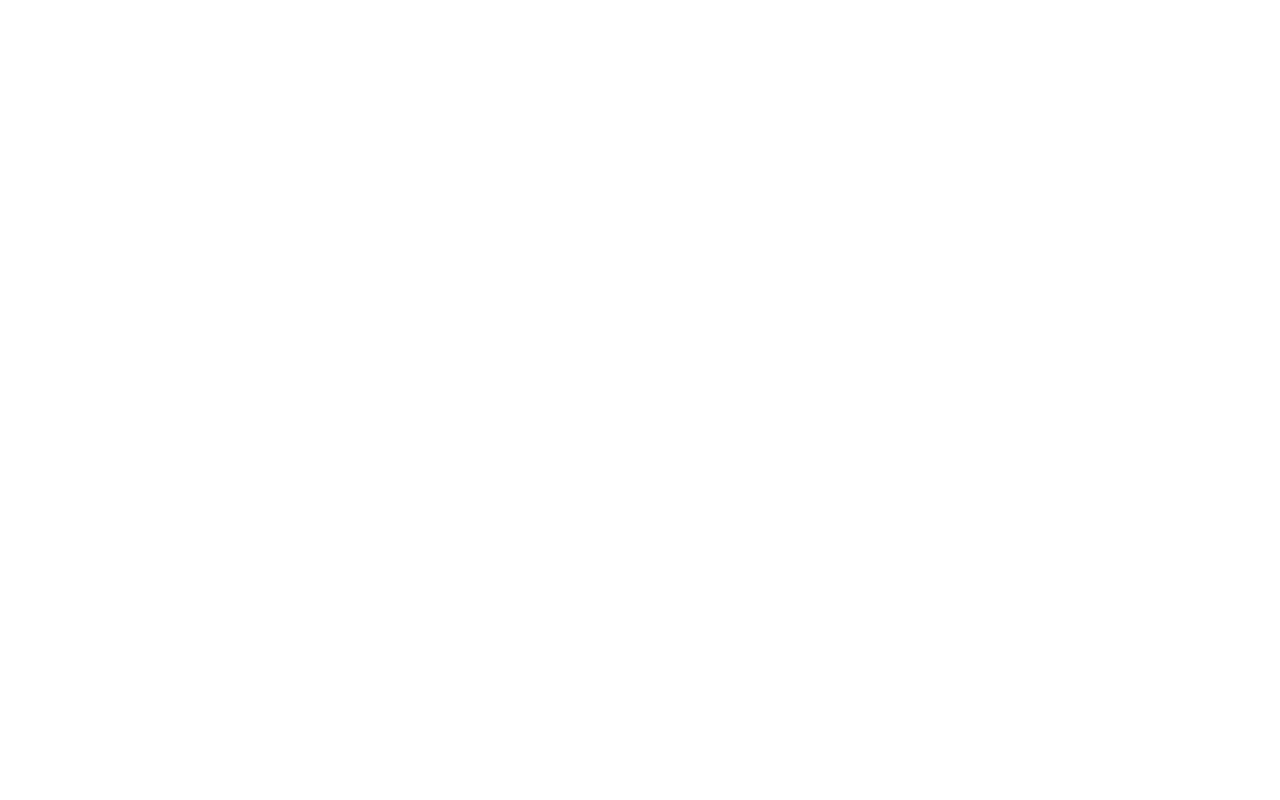
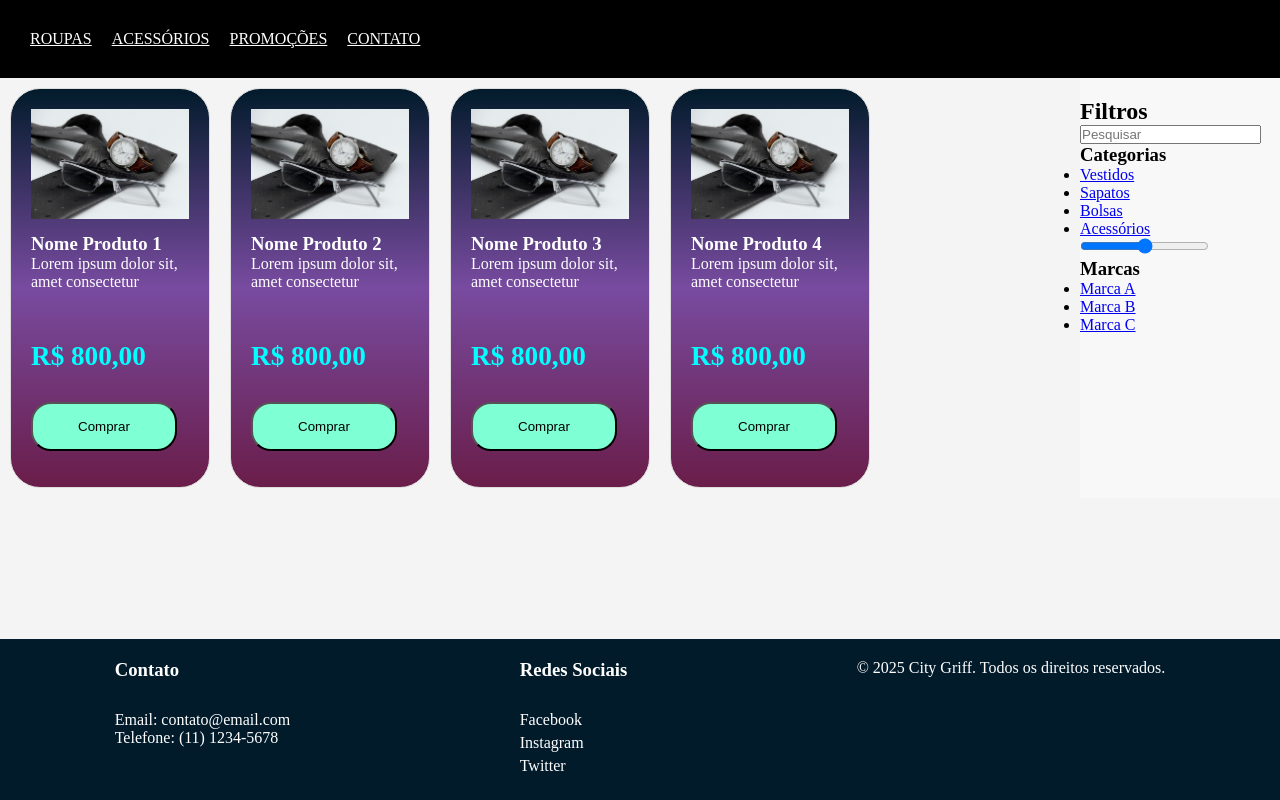
Before and after one commit to GuilhermedePaula-coder/loja, a plain HTML site: page index.html in a window 1280 px wide. Drawn offline with Linux system fonts and the light colour scheme.

Commit message:
adicionando arquivos

```diff
--- a/index.html
+++ b/index.html
@@ -3,9 +3,109 @@
 <head>
     <meta charset="UTF-8">
     <meta name="viewport" content="width=device-width, initial-scale=1.0">
+    <!-- ADICIONANDO ICONE -->
+    <link rel="shortcut icon" href="">
+    <!-- CHAMANDO O CSS EXTERNO -->
+    <link rel="stylesheet" href="./src/css/estilo.css">
     <title>Loja Griffe</title>
 </head>
 <body>
+    <div id="container">
+        <header>
+            <nav>
+                <ul>
+                    <li><a href="#">Roupas</a></li>
+                    <li><a href="#">Acessórios</a></li>
+                    <li><a href="#">Promoções</a></li>
+                    <li><a href="#">Contato</a></li>
+                </ul>
+            </nav>
+        </header>
+
+        <div id="conteudo">
+            <main>
+                <article class="produto">
+                    <img src="src/assets/grife.jpg" alt=""/>
+                    <h3>Nome Produto 1</h3>
+                    <p>Lorem ipsum dolor sit, amet consectetur</p>
+                    <p class="preco">R$ 800,00</p>
+                    <button type="submit">Comprar</button>
+                </article>
+
+                <article class="produto">
+                    <img src="src/assets/grife.jpg" alt=""/>
+                    <h3>Nome Produto 2</h3>
+                    <p>Lorem ipsum dolor sit, amet consectetur</p>
+                    <p class="preco">R$ 800,00</p>
+                    <button type="submit">Comprar</button>
+                </article>
+
+                <article class="produto">
+                    <img src="src/assets/grife.jpg" alt=""/>
+                    <h3>Nome Produto 3</h3>
+                    <p>Lorem ipsum dolor sit, amet consectetur</p>
+                    <p class="preco">R$ 800,00</p>
+                    <button type="submit">Comprar</button>
+                </article>
+
+                <article class="produto">
+                    <img src="src/assets/grife.jpg" alt=""/>
+                    <h3>Nome Produto 4</h3>
+                    <p>Lorem ipsum dolor sit, amet consectetur</p>
+                    <p class="preco">R$ 800,00</p>
+                    <button type="submit">Comprar</button>
+                </article>
+
+            </main>
+            <aside>
+                <h2>Filtros</h2>
+                <input type="text" placeholder="Pesquisar"/>
+                <div class="filtro">
+                    <h3>Categorias</h3>
+                    <ul>
+                        <li><a href="#">Vestidos</a></li>
+                        <li><a href="#">Sapatos</a></li>
+                        <li><a href="#">Bolsas</a></li>
+                        <li><a href="#">Acessórios</a></li>
+                    </ul>
+                </div>
+
+                <div class="filtro">
+                    <input type="range" min="0" max="1000" value="500"/>
+                </div>
+
+                <div class="filtro">
+                    <h3>Marcas</h3>
+                    <ul>
+                        <li><a href="#">Marca A</a></li>
+                        <li><a href="#">Marca B</a></li>
+                        <li><a href="#">Marca C</a></li>
+                    </ul>
+                </div>
+            </aside>
+        </div>
+        <footer>
+            <div class="footer-content">
+                <div class="contato">
+                    <h3>Contato</h3>
+                    <p>Email: contato@email.com</p>
+                    <p>Telefone: (11) 1234-5678</p>
+                </div>
+                <div class="redesSociais">
+                    <h3>Redes Sociais</h3>
+                    <ul>
+                        <li><a href="#">Facebook</a></li>
+                        <li><a href="#">Instagram</a></li>
+                        <li><a href="#">Twitter</a></li>
+                    </ul>
+                </div>
+                <div class="direitos">
+                    <p>&copy; 2025 City Griff. Todos os direitos reservados.</p>
+                </div>
+            </div>
+        </footer>
+
+    </div>
 
 </body>
 </html>
--- a/src/css/estilo.css
+++ b/src/css/estilo.css
@@ -0,0 +1,143 @@
+*{
+    margin:0;
+    padding:0;
+    box-sizing: border-box;
+}
+body{
+    background: #f4f4f4;
+}
+
+*{
+    margin:0;
+    padding:0;
+    box-sizing: border-box;
+}
+body{
+    background: #f4f4f4;
+}
+
+#container{
+    display: flex;
+    flex-direction: column;
+    min-height: 100vh;
+}
+header{
+    background: #000;
+    color:#fff;
+    padding: 20px;
+}
+
+header nav ul{
+    list-style: none;
+    padding: 0;
+             /*top,bottom E right e left*/
+    margin: 10px 0;
+    display: flex;
+}
+
+header nav ul li a{
+    color:#fff;
+    text-transform: uppercase;
+    padding: 5px 10px;
+
+}
+header nav ul li a:hover{
+    text-decoration: underline 5px greenyellow;
+}
+
+#conteudo{
+    display: grid;
+    grid-template-columns: 1fr 200px;
+}
+
+main{
+    display: flex;
+    flex-wrap: wrap;
+}
+.produto{
+    width: 200px;
+    height: 400px;
+    margin: 10px;
+    padding: 20px;
+    border: 1px solid #ddd;
+    background-image:linear-gradient(#021b2b,#784ba0,#6a1d49) ;
+    color:#fff;
+    border-radius: 30px;
+}
+
+.produto img{
+    max-width: 100%;
+    height: auto;
+    margin-bottom: 10px;
+}
+
+.preco{
+    font-weight: 800;
+    margin-top: 50px;
+    color:aqua;
+    font-size: 1.7rem;
+}
+button{
+    background: aquamarine;
+    margin-top: 30px;
+    padding: 15px 45px;
+    border-radius: 20px;
+    cursor: pointer;
+}
+button:hover{
+    background: #021b2b;
+    color:#fff;
+}
+aside{
+    width: 200px;
+    background: #f8f8f8;
+    padding: 20px 0;
+}
+
+footer{
+    background: #021b2b;
+    color:#fff;
+    padding: 20px 0;
+    margin-top: auto;
+}
+.footer-content{
+    display: flex;
+    justify-content: space-around;
+    max-width: 100%;
+    margin: 0 auto;
+}
+.footer-content h3{
+    margin-bottom: 30px;
+}
+.footer-content ul{
+    list-style: none;
+    padding: 0;
+}
+.footer-content li{
+    margin-bottom: 5px;
+}
+.footer-content a{
+    color:#fff;
+    text-decoration: none;
+}
+/* responsividade */
+
+@media(max-width:768px){
+    header nav ul{
+        display: flex;
+        flex-direction: column;
+        gap:1rem;
+        align-items: center;
+    }
+    header nav ul li{
+        margin: 0;
+    }
+    #conteudo{
+        grid-template-columns: 1fr;
+    }
+    aside{
+        display: none;
+
+    }
+
+}
```
